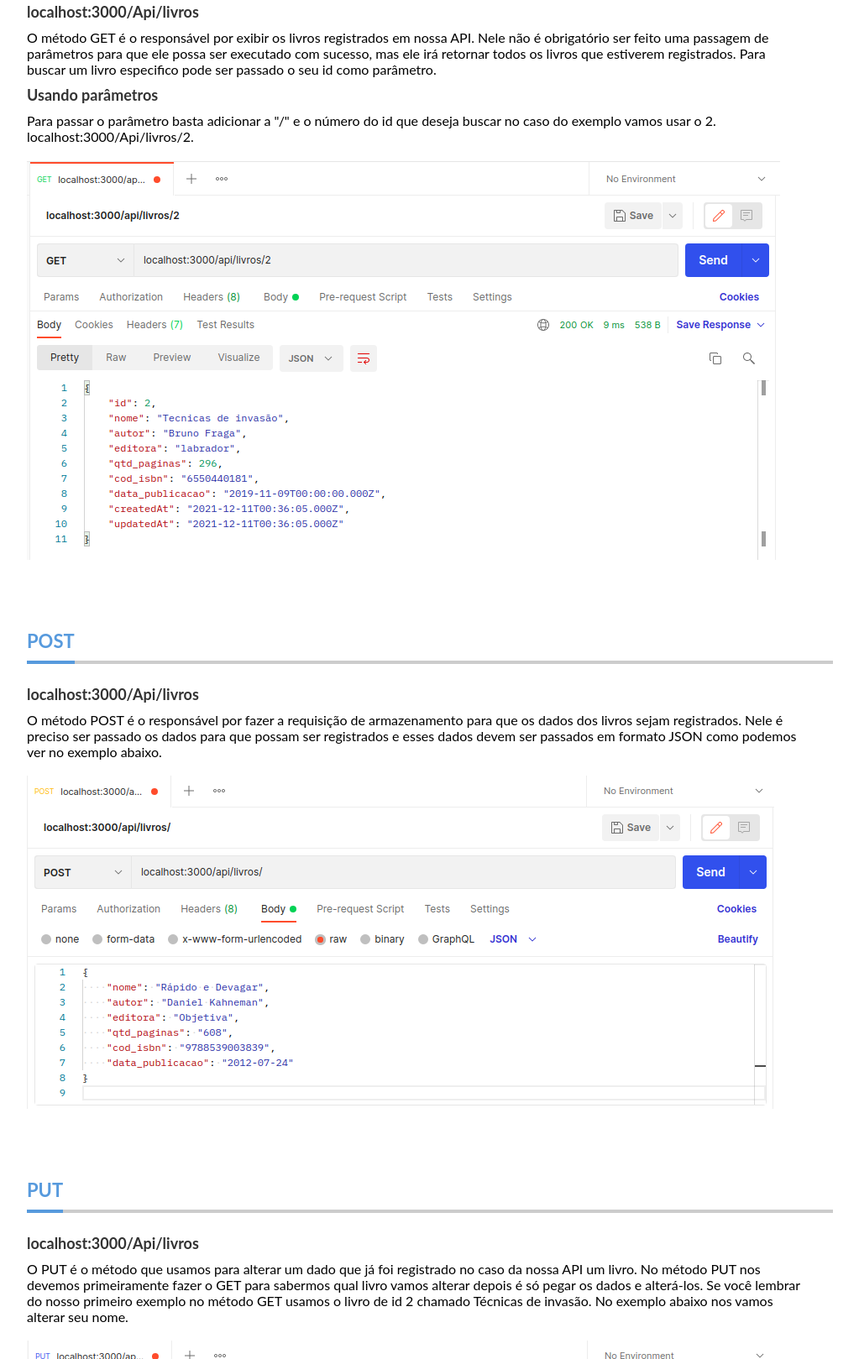
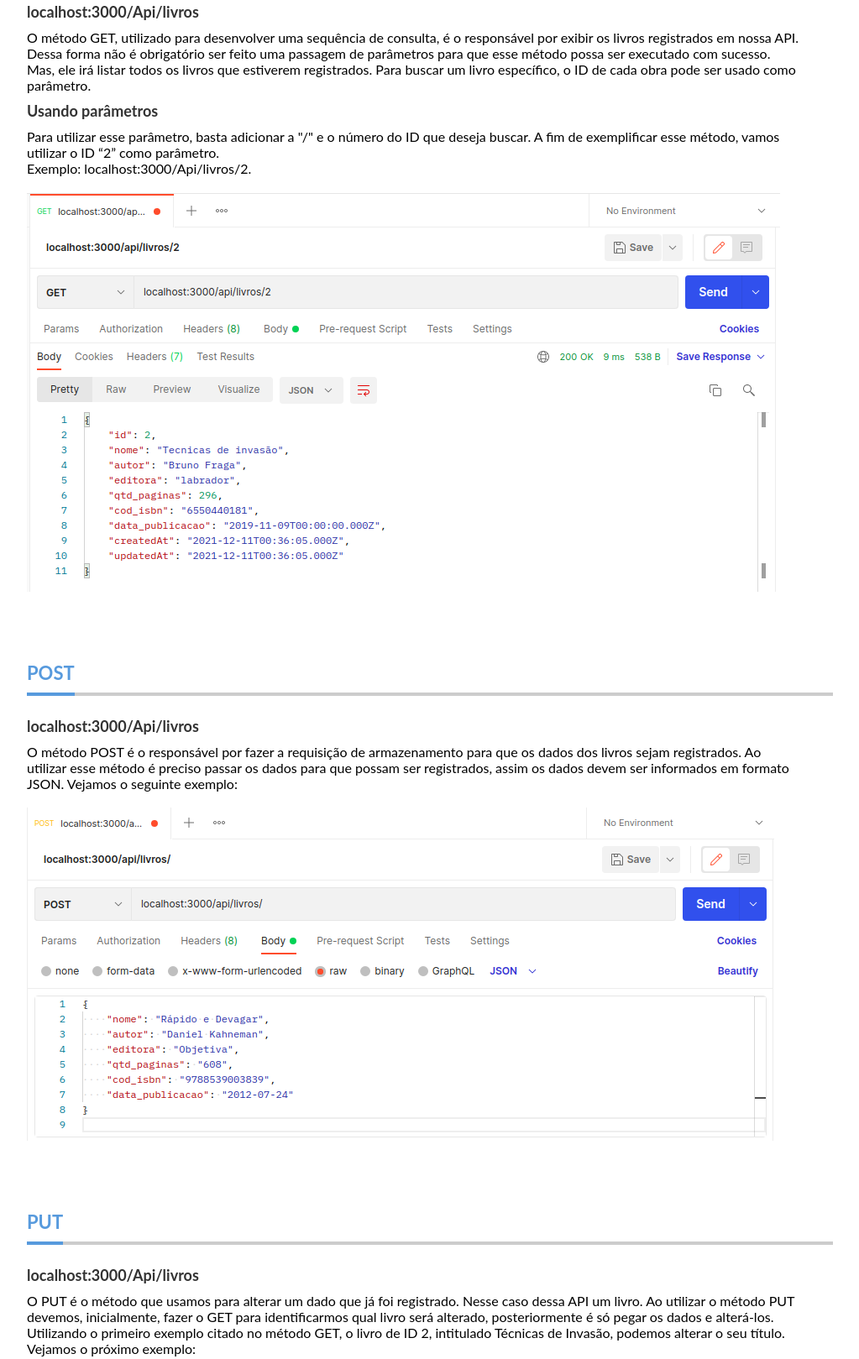
Before and after one commit to cristian-santos/API-livros, a website: page app/view/documentacao.html in a window 1280 px wide. Shown: the part 416-2035 px from the top of the page at 84% size, without its empty margins (128-1151 px from the left). Drawn offline with Linux system fonts and the light colour scheme.

Commit message:
ajustando textos

```diff
--- a/app/view/documentacao.html
+++ b/app/view/documentacao.html
@@ -178,14 +178,15 @@ a{
                 <div class="tecnologia-col">
                     <h2>localhost:3000/Api/livros</h2>
                        <p>
-                           O método GET é o responsável por exibir os livros registrados em nossa API. Nele não é obrigatório ser feito uma passagem de parâmetros
-                           para que ele possa ser executado com sucesso, mas ele irá retornar todos os livros que estiverem registrados. Para buscar um livro
-                           especifico pode ser passado o seu id como parâmetro.
+                        O método GET, utilizado para desenvolver uma sequência de consulta, é o responsável por exibir os livros registrados em nossa API. Dessa forma não é obrigatório ser feito uma passagem de parâmetros para que esse método possa ser executado com sucesso. Mas, ele irá listar todos os livros que estiverem registrados.
+                        Para buscar um livro específico, o ID de cada obra pode ser usado como parâmetro.
                        </p>
                        <h2>Usando parâmetros</h2>
                        <p>
-                           Para passar o parâmetro basta adicionar a "/" e o número do id que deseja buscar no caso do exemplo vamos usar o 2.
-                           localhost:3000/Api/livros/2.
+                        Para utilizar esse parâmetro, basta adicionar a "/" e o número do ID que deseja buscar.
+                        A fim de exemplificar esse método, vamos utilizar o ID “2” como parâmetro.
+                        <p> Exemplo: localhost:3000/Api/livros/2.</p>
+
                        </p><br>
                        <img src="../../assets/get.png" alt="exibindo dados de uma requisição get">
                 </div>
@@ -198,9 +199,8 @@ a{
                 <div class="tecnologia-col">
                     <h2>localhost:3000/Api/livros</h2>
                         <p>
-                            O método POST é o responsável por fazer a requisição de armazenamento para que os dados dos livros
-                            sejam registrados. Nele é preciso ser passado os dados para que possam ser registrados e esses dados devem ser
-                            passados em formato JSON como podemos ver no exemplo abaixo.
+                            O método POST é o responsável por fazer a requisição de armazenamento para que os dados dos livros sejam registrados. Ao utilizar esse método é preciso passar os dados para que possam ser registrados,
+                            assim os dados devem ser informados em formato JSON. Vejamos o seguinte exemplo:
                         </p><br>
                         <img src="../../assets/post.png" alt="Inserindo dados através do método post">
                 </div>
@@ -213,9 +213,9 @@ a{
                 <div class="tecnologia-col">
                     <h2>localhost:3000/Api/livros</h2>
                         <p>
-                            O PUT é o método que usamos para alterar um dado que já foi registrado no caso da nossa API um livro. No método PUT nos devemos primeiramente
-                            fazer o GET para sabermos qual livro vamos alterar depois é só pegar os dados e alterá-los. Se você lembrar do nosso primeiro exemplo no método GET
-                            usamos o livro de id 2 chamado Técnicas de invasão. No exemplo abaixo nos vamos alterar seu nome.
+                            O PUT é o método que usamos para alterar um dado que já foi registrado. Nesse caso dessa API um livro. Ao utilizar o método PUT devemos, inicialmente, fazer o GET para identificarmos qual livro será alterado, posteriormente é só pegar os dados e alterá-los.
+                            Utilizando o primeiro exemplo citado no método GET, o livro de ID 2, intitulado Técnicas de Invasão, podemos alterar o seu título.
+                            Vejamos o próximo exemplo:
                         </p><br>
                         <img src="../../assets/put.png" alt="Alterando o nome do livro">
                 </div>
@@ -233,8 +233,8 @@ a{
                         <img src="../../assets/deleteAll.png" alt="Excluindo todos os livros registrados">
                         <h2>Usando parâmetros</h2>
                         <p>
-                            Para apagar somente um livro é necessário passar o id do livro como parâmetro. No exemplo vamos usar o id de número
-                            3. localhost:3000/Api/livros/3
+                            Para apagar somente um livro é necessário passar o ID do livro como parâmetro.
+                            Vejamos o exemplo do livro de ID número 3. localhost:3000/Api/livros/2.
                         </p><br>
                         <img src="../../assets/deleteAll.png" alt="Excluindo livro por id">
                 </div>
```
Also changed, not shown: app/view/delete.info.html (+2 -2 lines), app/view/get.info.html (+10 -9 lines), app/view/post.info.html (+4 -4 lines), app/view/put.info.html (+5 -5 lines).
